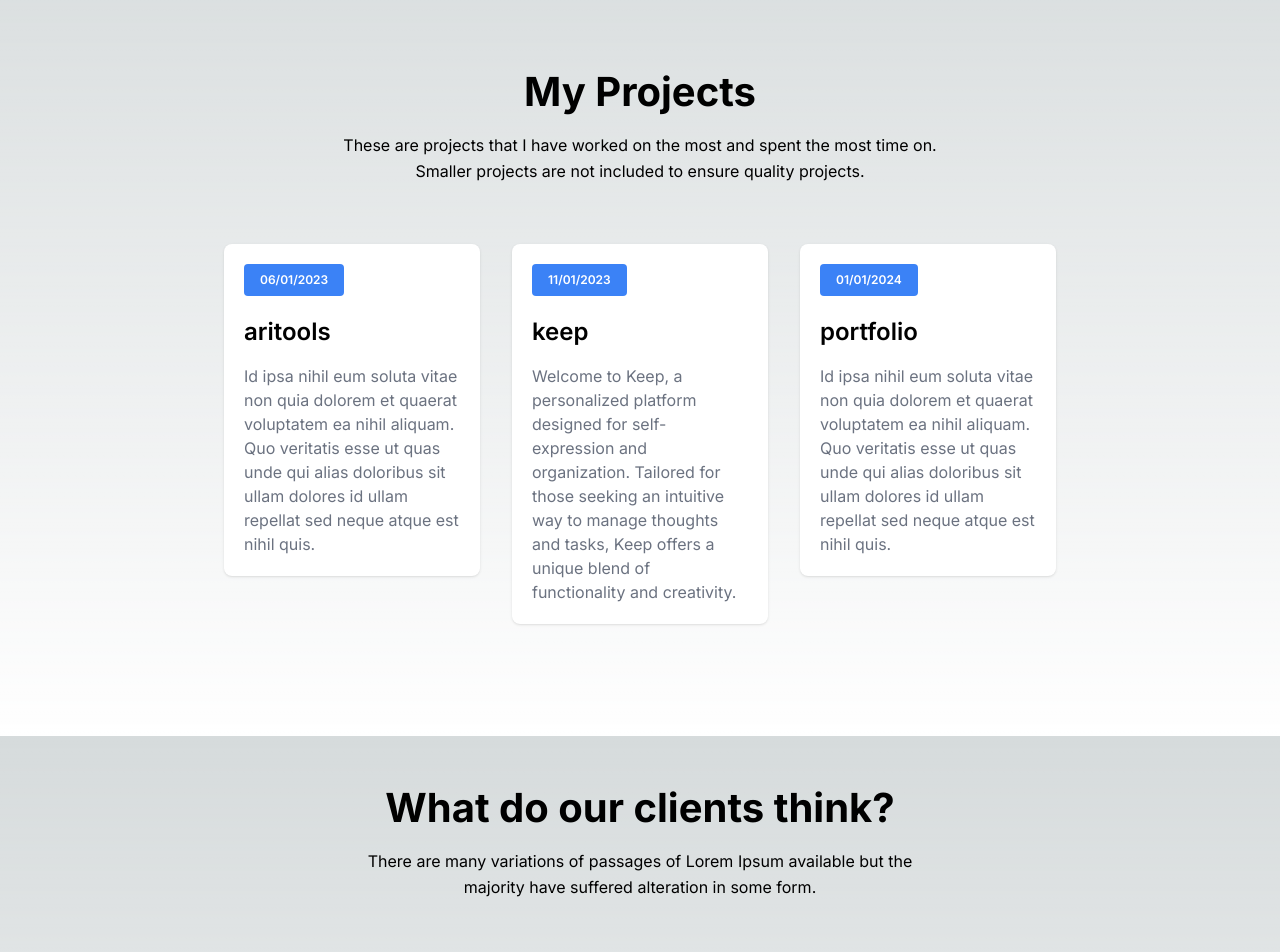
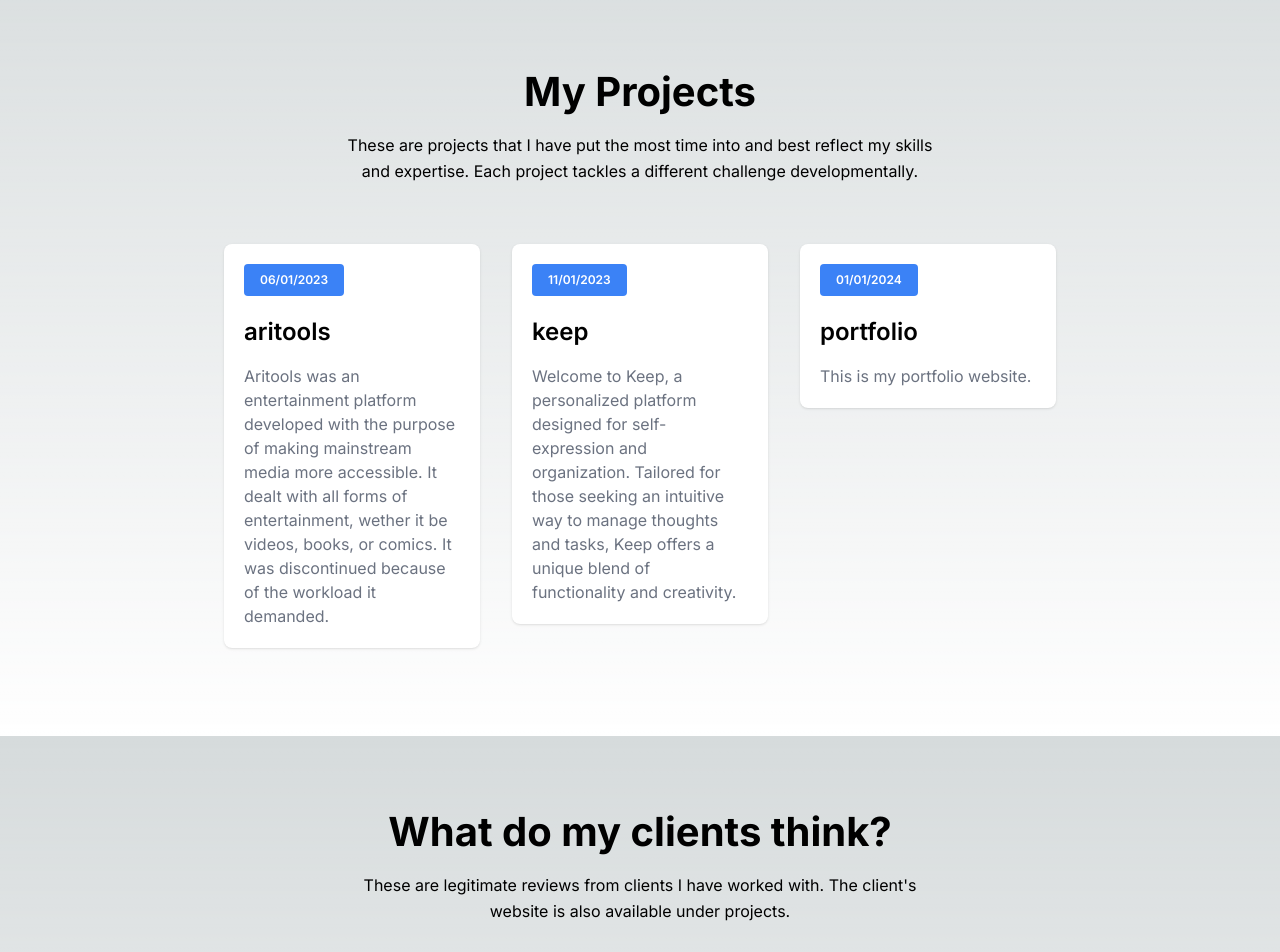
Before and after one commit to eftpmc/portfolio, a Next.js app: page / in a window 1280 px wide. Shown: the part 960-1912 px from the top of the page. Built offline with nearby package versions, Linux system fonts and the light colour scheme.

Commit message:
content update
updated content

```diff
--- a/blogConfig.json
+++ b/blogConfig.json
@@ -16,7 +16,7 @@
         "repoUrl": "https://github.com/eftpmc/portfolio",
         "branch": "main",
         "contentPath": "blogs/portfolio",
-        "description": "Id ipsa nihil eum soluta vitae non quia dolorem et quaerat voluptatem ea nihil aliquam. Quo veritatis esse ut quas unde qui alias doloribus sit ullam dolores id ullam repellat sed neque atque est nihil quis."
+        "description": "This is my portfolio website."
       },
       {
         "id": "aritools",
@@ -25,7 +25,7 @@
         "repoUrl": "https://github.com/eftpmc/aritools",
         "branch": "main",
         "contentPath": "blogs/aritools",
-        "description": "Id ipsa nihil eum soluta vitae non quia dolorem et quaerat voluptatem ea nihil aliquam. Quo veritatis esse ut quas unde qui alias doloribus sit ullam dolores id ullam repellat sed neque atque est nihil quis."
+        "description": "Aritools was an entertainment platform developed with the purpose of making mainstream media more accessible. It dealt with all forms of entertainment, wether it be videos, books, or comics. It was discontinued because of the workload it demanded."
       }
     ]
   }
--- a/components/Projects/index.tsx
+++ b/components/Projects/index.tsx
@@ -31,7 +31,7 @@ const Projects = () => {
         <div className="mb-[60px]">
           <SectionTitle
             title="My Projects"
-            paragraph="These are projects that I have worked on the most and spent the most time on. Smaller projects are not included to ensure quality projects."
+            paragraph="These are projects that I have put the most time into and best reflect my skills and expertise. Each project tackles a different challenge developmentally."
             width="640px"
             center
           />
--- a/components/Testimonials/index.tsx
+++ b/components/Testimonials/index.tsx
@@ -37,8 +37,8 @@ const Testimonials = () => {
     <section className="bg-gray-1 dark:bg-dark-2 py-10">
       <div className="container px-4">
         <SectionTitle
-          title="What do our clients think?"
-          paragraph="There are many variations of passages of Lorem Ipsum available but the majority have suffered alteration in some form."
+          title="What do my clients think?"
+          paragraph="These are legitimate reviews from clients I have worked with. The client's website is also available under projects."
           width="640px"
           center
         />
```
